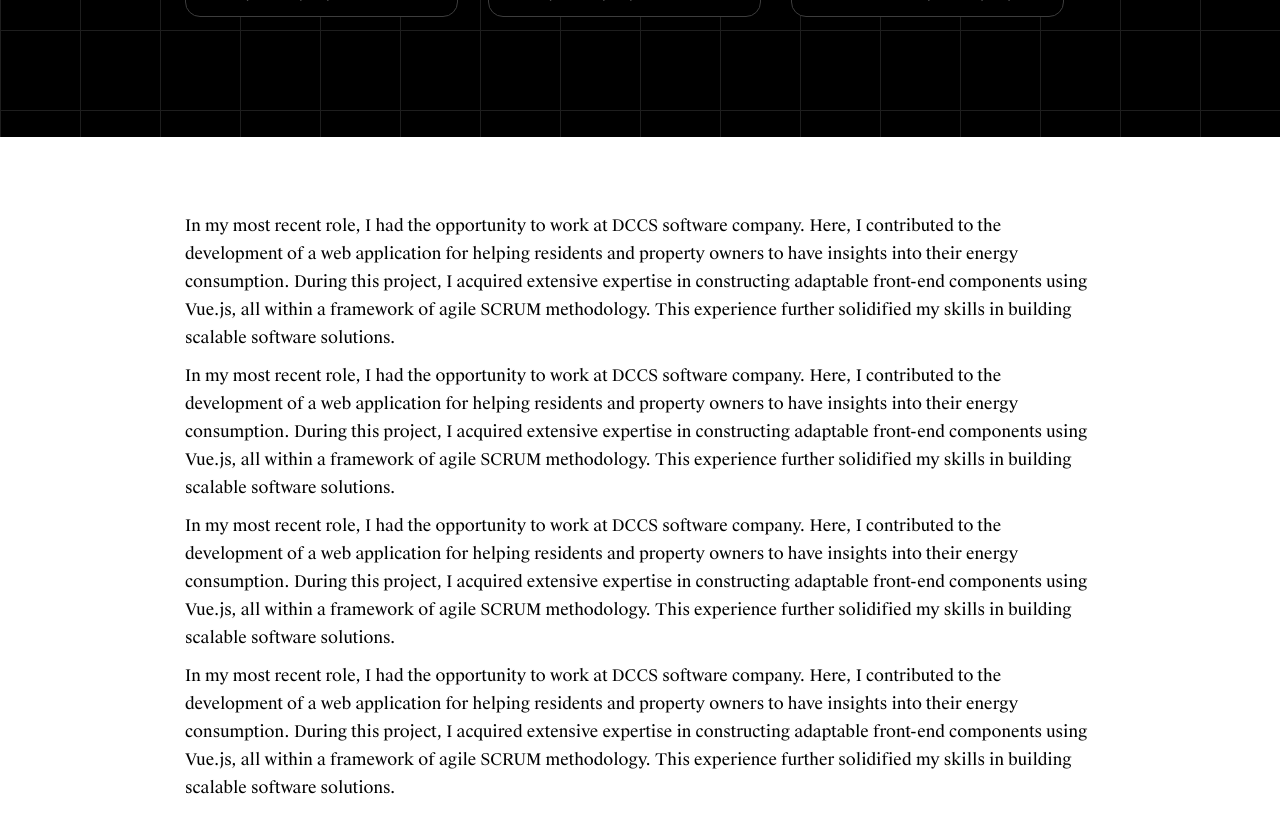
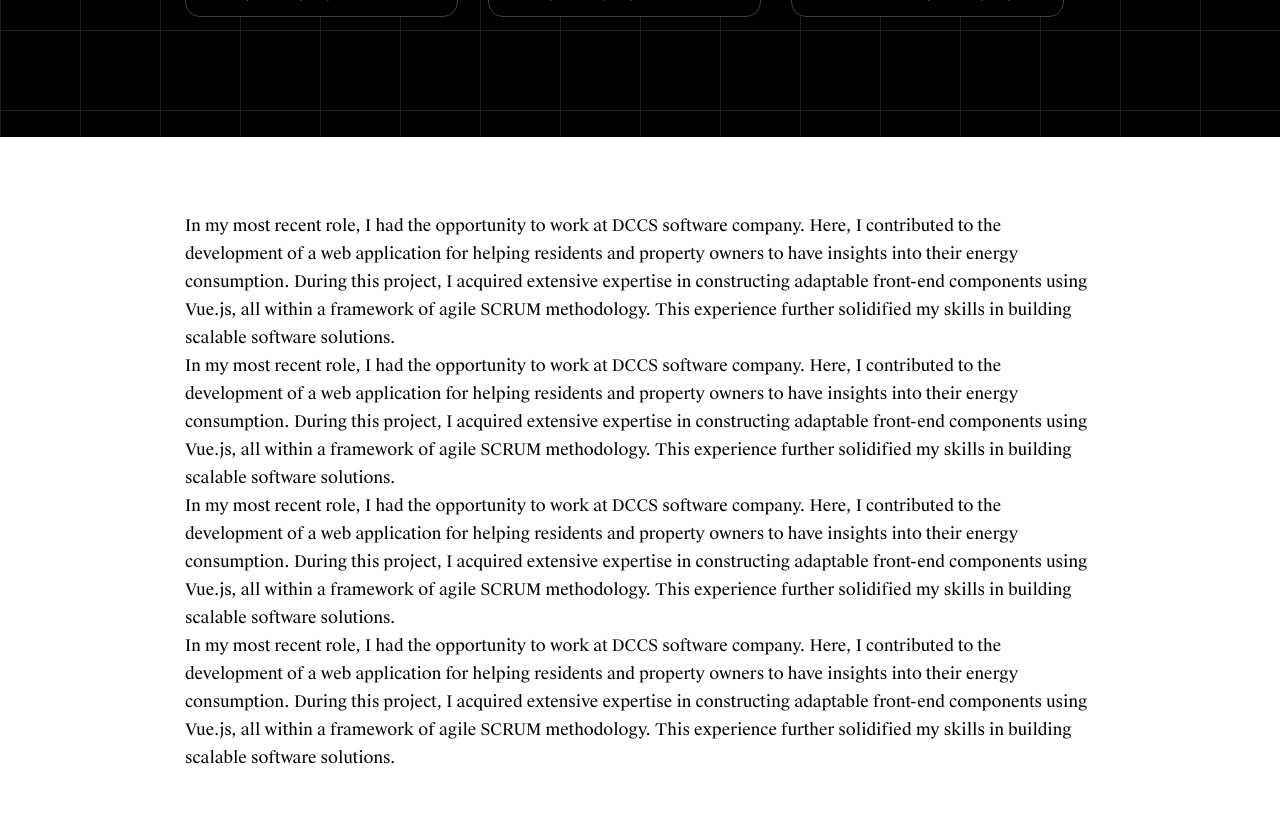
Before and after one commit to nenadmarinkovic/home, a Next.js app: page / in a window 1280 px wide. Shown: the part 1140-1973 px from the top of the page. Built offline with nearby package versions, Linux system fonts and the light colour scheme.

Commit message:
fix styles

```diff
--- a/styles/components/Text.module.css
+++ b/styles/components/Text.module.css
@@ -2,9 +2,5 @@
   background-color: white;
   line-height: 1.75;
   padding: 75px 0;
-
-  & p {
-    margin-bottom: 10px;
-    font-family: var(--font-serif);
-  }
+  font-family: var(--font-serif);
 }
```
